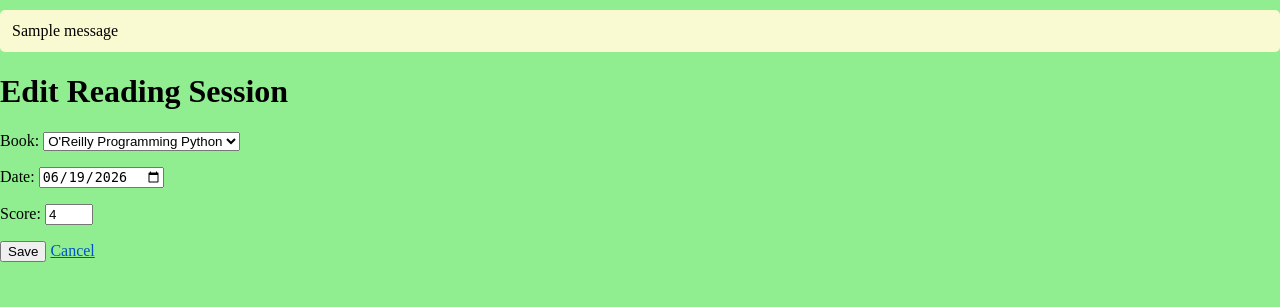
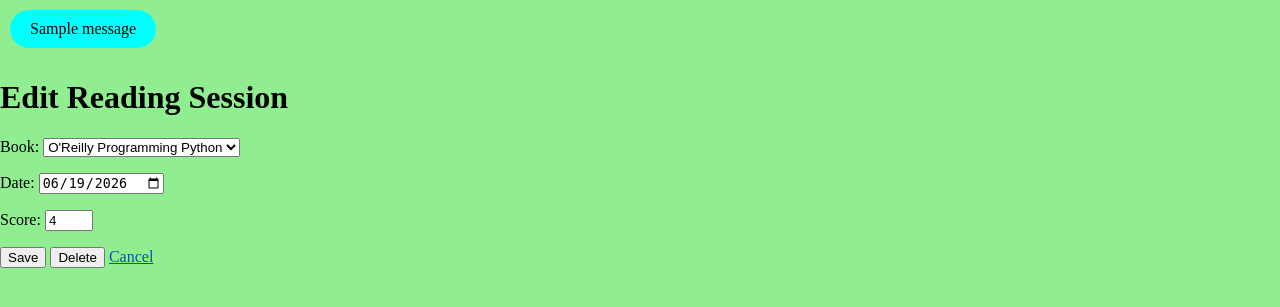
Before and after one commit to am0392/Django_eindopdracht, a Django app: page /edit-session/2/ in a window 1280 px wide. Shown: the part 100-407 px from the top of the page. Run offline with Django 5.2, Linux system fonts and the light colour scheme; data comes from the database, SQL or seed files in the repository; both versions use the stored data as it was after the commit; one stand-in notice (Sample message) is shown.

Commit message:
CSS messagas + add delete button

```diff
--- a/boekenclub/base/static/base/css/styles.css
+++ b/boekenclub/base/static/base/css/styles.css
@@ -31,10 +31,25 @@ a:hover {
 }
 
 .messages {
-    padding: 12px;
-    margin: 10px 0;
-    border-radius: 5px;
-    background-color: lightgoldenrodyellow;
+    list-style: none;
+    padding: 0;
+}
+
+.messages li {
+    padding: 10px 20px;
+    border-radius: 20px;
+    display: inline-block;
+    margin: 10px;
+}
+
+.messages li.success {
+    background-color: cyan;
+    color: black;
+}
+
+.messages li.error {
+    background-color: salmon;
+    color: black;
 }
 
 .nav-btn-link {
--- a/boekenclub/base/templates/base/base.html
+++ b/boekenclub/base/templates/base/base.html
@@ -14,7 +14,7 @@
     {% if messages %}
         <div class="messages">
             {% for message in messages %}
-                {{message}}<br>
+            <li class="{{ message.tags }}">{{ message }}</li>
             {% endfor %}
         </div>
     {% endif %}
--- a/boekenclub/base/templates/base/reading_session_form.html
+++ b/boekenclub/base/templates/base/reading_session_form.html
@@ -6,7 +6,10 @@
 <form method="post">
     {% csrf_token %}
     {{ form.as_p }}
-    <button type="submit">Save</button>
+    <input type="submit" value="Save">
+    {% if edit %}
+        <input type="submit" name="Delete" value="Delete">
+    {% endif %}
     <a href="{% url 'RecentSessions' %}">Cancel</a>
 </form>
 
--- a/boekenclub/base/views.py
+++ b/boekenclub/base/views.py
@@ -7,6 +7,7 @@ from .forms import RegisterForm
 from django.contrib.auth.forms import UserCreationForm
 from django.contrib.auth import login
 from .forms import ProfileForm
+from django.db import IntegrityError
 
 
 def index(request):
@@ -22,11 +23,14 @@ def sessionform(request):
     if request.method == 'POST':
         form = ReadingSessionForm(request.POST)
         if form.is_valid():
-            session = form.save(commit=False)
-            session.User = request.user
-            session.save()
-            messages.success(request, 'Reading session added successfully.')
-            return redirect('RecentSessions')
+            try:
+                session = form.save(commit=False)
+                session.User = request.user
+                session.save()
+                messages.success(request, 'Reading session added successfully.')
+                return redirect('RecentSessions')
+            except IntegrityError:
+                messages.error(request, 'You already have a reading session for this book on this date.')
     else:
         form = ReadingSessionForm()
     return render(request, 'base/session.html', {'form': form})
@@ -36,13 +40,17 @@ def edit_session(request, pk):
     session = ReadingSession.objects.get(pk=pk)
     if request.method == 'POST':
         form = ReadingSessionForm(request.POST, instance=session)
+        if request.POST.get("Delete"):
+            session.delete()
+            messages.success(request, "Session deleted")
+            return redirect('RecentSessions')
         if form.is_valid():
             form.save()
             messages.success(request, 'Reading session updated successfully.')
             return redirect('RecentSessions')
     else:
         form = ReadingSessionForm(instance=session)
-    context = {'form': form, 'session': session}
+    context = {'form': form, 'session': session, "edit": True}
     return render(request, 'base/reading_session_form.html', context)
 
 def session_list(request):
```
Also changed, not shown: boekenclub/db.sqlite3.
